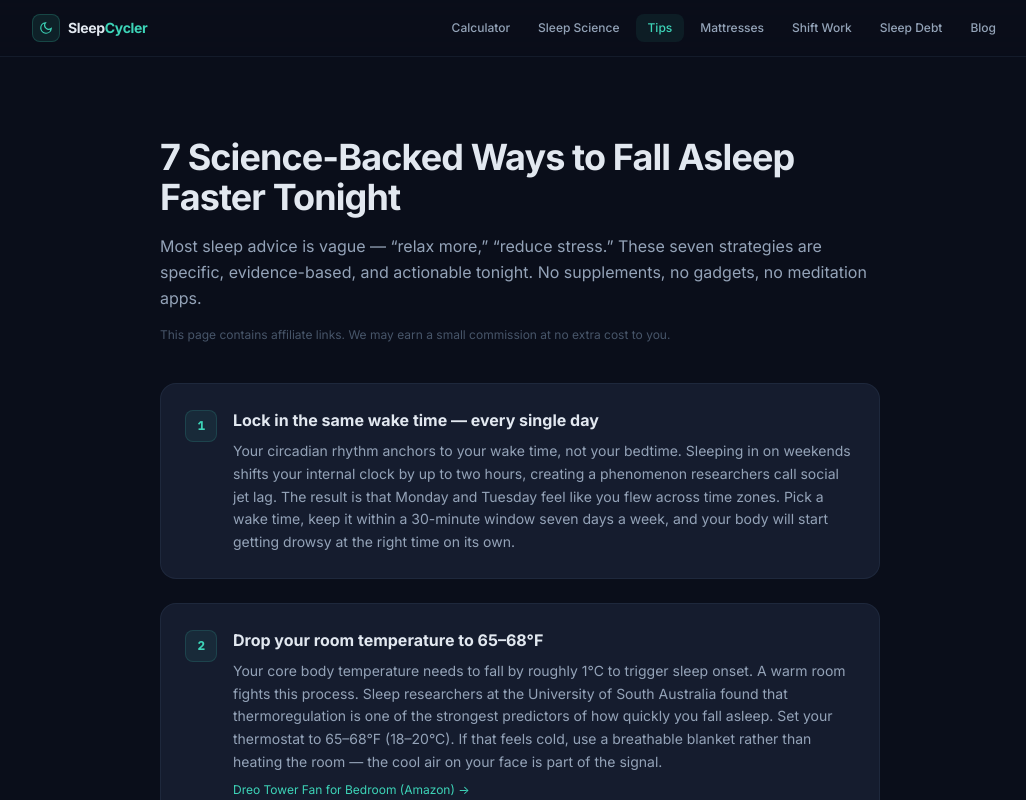
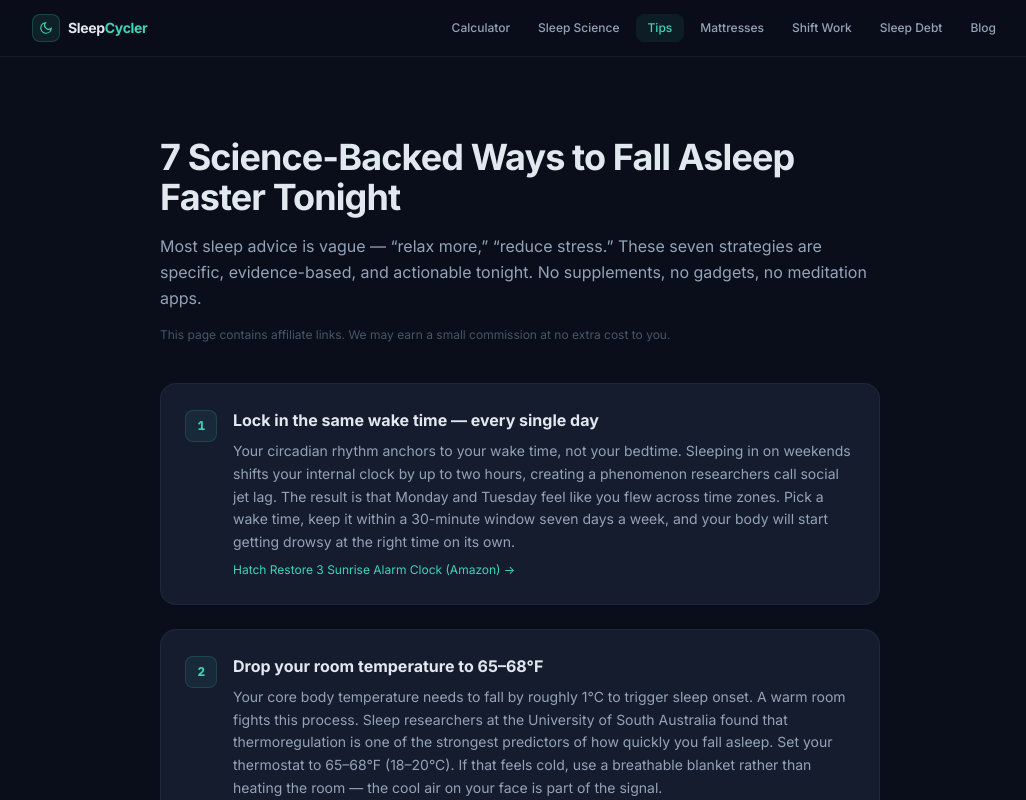
Before and after one commit to James-Hill-864/sleep-calculator, a React (Vite) app: page /sleep-tips in a window 1280 px wide. Shown: the top 800 px of the page, without its empty margins (120-1146 px from the left). Built offline with nearby package versions, Linux system fonts and the light colour scheme.

Commit message:
Add Hatch Restore alarm clock affiliate link to wake time tip

```diff
--- a/src/pages/SleepTips.jsx
+++ b/src/pages/SleepTips.jsx
@@ -6,6 +6,7 @@ const TIPS = [
   {
     title: 'Lock in the same wake time — every single day',
     body: 'Your circadian rhythm anchors to your wake time, not your bedtime. Sleeping in on weekends shifts your internal clock by up to two hours, creating a phenomenon researchers call social jet lag. The result is that Monday and Tuesday feel like you flew across time zones. Pick a wake time, keep it within a 30-minute window seven days a week, and your body will start getting drowsy at the right time on its own.',
+    affiliate: { href: 'https://amzn.to/4mnWmip', label: 'Hatch Restore 3 Sunrise Alarm Clock (Amazon) →' },
   },
   {
     title: 'Drop your room temperature to 65–68°F',
```
